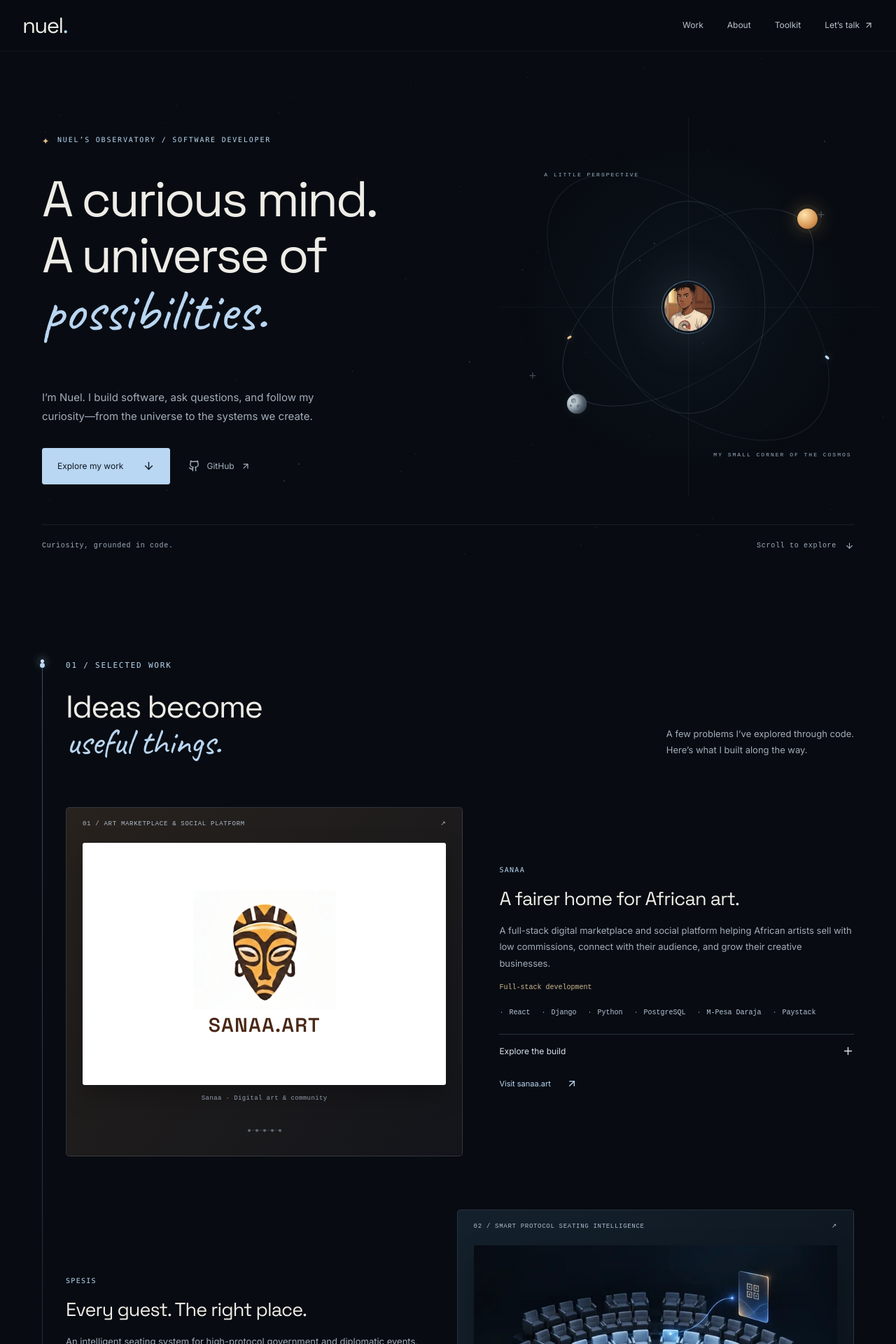
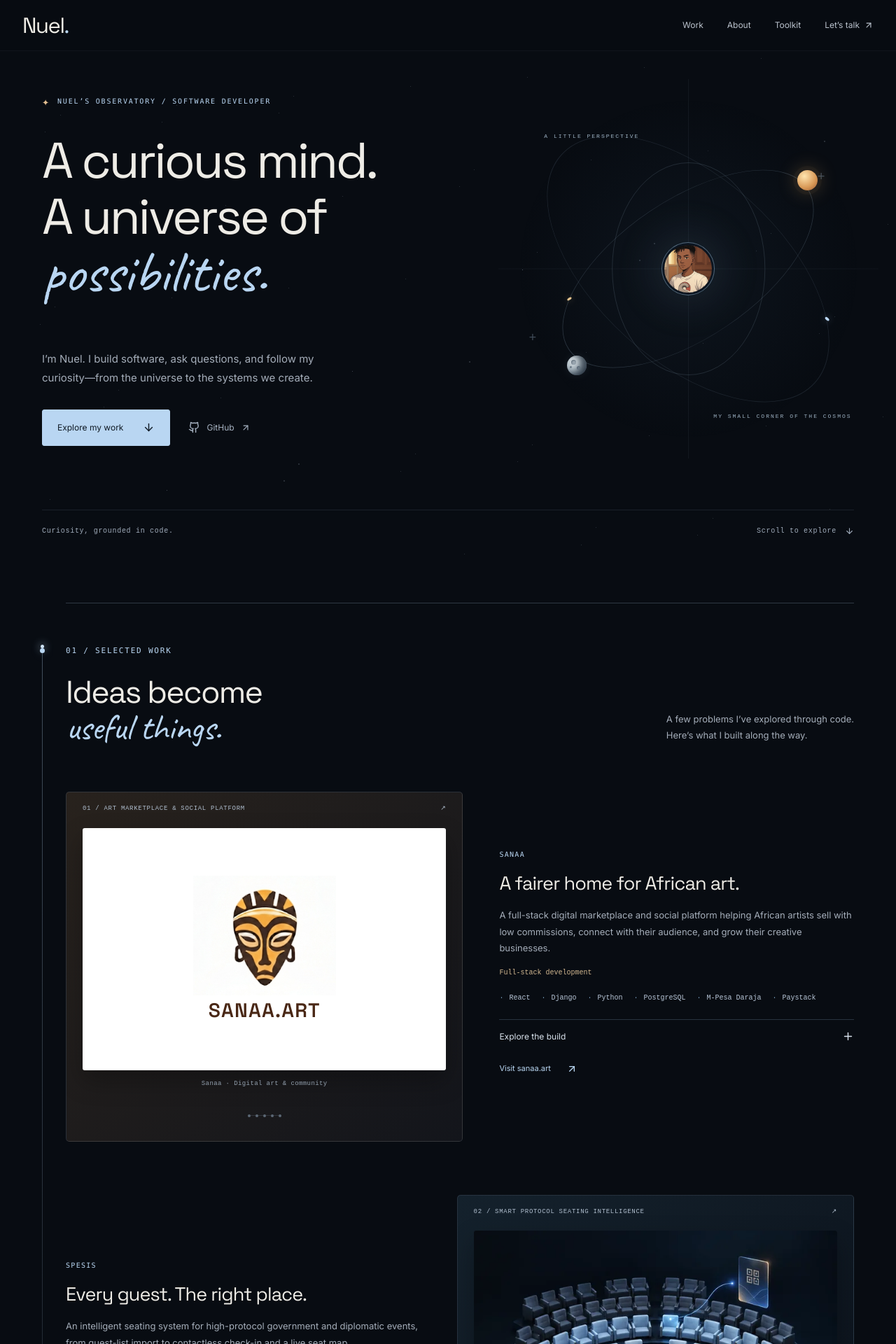
Before and after one commit to Nuelnyakyz/Mannu, a React (Vite) app: page / in a window 1280 px wide. Shown: the top 1920 px of the page at 70% size. Built offline with nearby package versions, Linux system fonts and the light colour scheme.

Commit message:
Refine hero spacing and add consistent section dividers

```diff
--- a/src/Portfolio.tsx
+++ b/src/Portfolio.tsx
@@ -302,7 +302,7 @@ export default function Portfolio() {
     <ShootingStars motion={motion} />
     <div className="reading-progress" aria-hidden="true" />
     <header className="site-header">
-      <a className="wordmark" href="#home" aria-label="Nuel, home">nuel<span>.</span></a>
+      <a className="wordmark" href="#home" aria-label="Nuel, home">Nuel<span>.</span></a>
       <nav className="desktop-nav" aria-label="Main navigation"><a href="#projects">Work</a><a href="#about">About</a><a href="#skills">Toolkit</a><a href="#contact">Let’s talk <ArrowUpRight size={14} /></a></nav>
       <div className="header-actions"><button ref={menuButton} type="button" className="menu-toggle" onClick={() => setMenuOpen(!menuOpen)} aria-expanded={menuOpen} aria-controls="mobile-navigation" aria-label={menuOpen ? 'Close navigation' : 'Open navigation'}>{menuOpen ? <X size={22} /> : <Menu size={22} />}</button></div>
       <nav id="mobile-navigation" className="mobile-nav" aria-label="Mobile navigation" hidden={!menuOpen}>{[['projects', 'Selected work'], ['about', 'About me'], ['skills', 'Toolkit'], ['contact', 'Let’s talk']].map(([id, label]) => <a key={id} href={`#${id}`} onClick={() => setMenuOpen(false)}>{label}<ArrowUpRight size={18} /></a>)}</nav>
@@ -378,6 +378,6 @@ export default function Portfolio() {
         </section>
       </div>
     </main>
-    <footer className="site-footer section-shell"><div><a className="wordmark" href="#home">nuel<span>.</span></a><p>A small corner of a very big universe.</p></div><div className="footer-right"><div className="social-links"><a href="https://github.com/Nuelnyakyz" target="_blank" rel="noopener noreferrer" aria-label="GitHub"><Github size={18} /></a><a href="https://www.linkedin.com/in/emmanuel-nyabicha-411879239/" target="_blank" rel="noopener noreferrer" aria-label="LinkedIn"><Linkedin size={18} /></a><a href="https://x.com/nue1manu" target="_blank" rel="noopener noreferrer" aria-label="X"><FaXTwitter size={17} /></a><a href="https://www.instagram.com/nu_el_n/" target="_blank" rel="noopener noreferrer" aria-label="Instagram"><Instagram size={18} /></a><a href="#home" aria-label="Back to top"><ArrowUp size={18} /></a></div><p>© {new Date().getFullYear()} Nuel. Made with curiosity.</p></div></footer>
+    <footer className="site-footer section-shell"><div><a className="wordmark" href="#home">Nuel<span>.</span></a><p>A small corner of a very big universe.</p></div><div className="footer-right"><div className="social-links"><a href="https://github.com/Nuelnyakyz" target="_blank" rel="noopener noreferrer" aria-label="GitHub"><Github size={18} /></a><a href="https://www.linkedin.com/in/emmanuel-nyabicha-411879239/" target="_blank" rel="noopener noreferrer" aria-label="LinkedIn"><Linkedin size={18} /></a><a href="https://x.com/nue1manu" target="_blank" rel="noopener noreferrer" aria-label="X"><FaXTwitter size={17} /></a><a href="https://www.instagram.com/nu_el_n/" target="_blank" rel="noopener noreferrer" aria-label="Instagram"><Instagram size={18} /></a><a href="#home" aria-label="Back to top"><ArrowUp size={18} /></a></div><p>© {new Date().getFullYear()} Nuel. Made with curiosity.</p></div></footer>
   </div>;
 }
--- a/src/index.css
+++ b/src/index.css
@@ -256,7 +256,7 @@ button svg,a svg {
   align-items: center;
   min-height: 720px;
   min-height: min(840px,calc(100svh - 72px));
-  padding-top: 95px;
+  padding-top: 40px;
   padding-bottom: 112px;
 }
 
@@ -497,8 +497,20 @@ button svg,a svg {
 }
 
 .connected-section {
-  position: relative;
-  padding-top: 120px;
+  --section-gap: 120px;
+  position: relative;
+  padding-top: var(--section-gap);
+}
+
+.connected-section::before {
+  content: '';
+  position: absolute;
+  top: calc(var(--section-gap) / 2);
+  left: 0;
+  right: 0;
+  height: 1px;
+  background: #b9d6f238;
+  pointer-events: none;
 }
 
 .section-marker {
@@ -1316,7 +1328,7 @@ html:has(.motion-off) {
     bottom: 100px;
   }
   .connected-section {
-    padding-top: 70px;
+    --section-gap: 80px;
   }
   .section-marker {
     font-size: 9px;
--- a/src/space-scenes.css
+++ b/src/space-scenes.css
@@ -134,7 +134,6 @@ h2 { font-size: clamp(34px, 3.5vw, 48px); line-height: 1.17; letter-spacing: -1.
   .hero-footnote { font-size: 8px; }
   .journey-body { padding-left: 17px; }
   .section-marker::before { left: -20px; }
-  .connected-section { padding-top: 55px; }
   .journey-body::before { top: 55px; }
   h2 { font-size: 29px; line-height: 1.2; letter-spacing: -.9px; }
   h2 em { font-size: 1.25em; }
@@ -235,7 +234,7 @@ h2 { font-size: clamp(34px, 3.5vw, 48px); line-height: 1.17; letter-spacing: -1.
 }
 
 /* One hero scene, ordered naturally for phones and paired with copy on desktop. */
-.hero { grid-template-rows: auto auto; align-content: center; row-gap: 0; }
+.hero { grid-template-rows: auto auto; align-content: start; row-gap: 0; }
 .hero-copy { grid-column: 1; grid-row: 1; }
 .hero-description { grid-column: 1; grid-row: 2; position: relative; z-index: 2; min-width: 0; }
 .hero > .orbital-art { grid-column: 2; grid-row: 1 / span 2; }
@@ -248,7 +247,7 @@ h2 { font-size: clamp(34px, 3.5vw, 48px); line-height: 1.17; letter-spacing: -1.
 .skill-groups { position: relative; }
 .toolkit-pagination { display: none; }
 @media (max-width: 760px) {
-  .hero { grid-template-rows: auto auto auto; padding-top: 30px; padding-bottom: 85px; }
+  .hero { grid-template-rows: auto auto auto; padding-top: 20px; padding-bottom: 85px; }
   .hero h1 { font-size: clamp(30px, 7.2vw, 40px); letter-spacing: -1.2px; }
   .hero h1 em { font-size: 1.16em; }
   .hero > .orbital-art { grid-column: 1; grid-row: 2; width: min(100%, 290px); margin: 22px auto 10px; }
```
